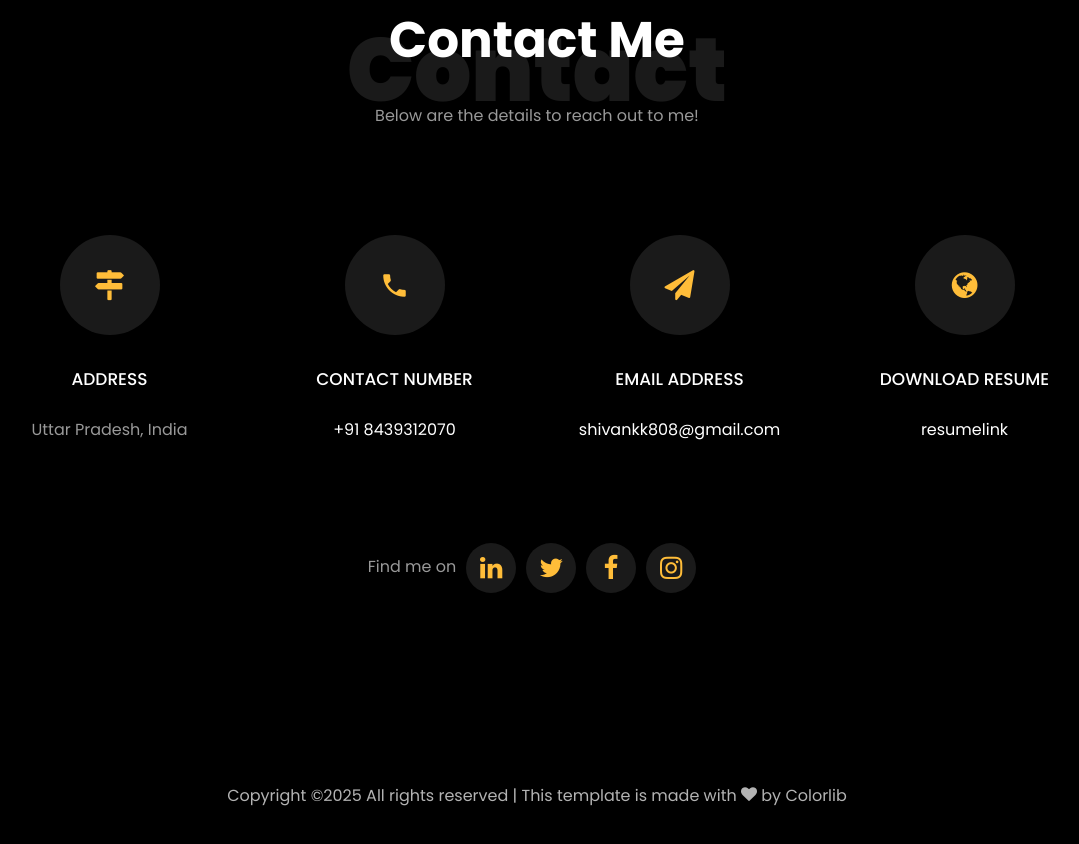
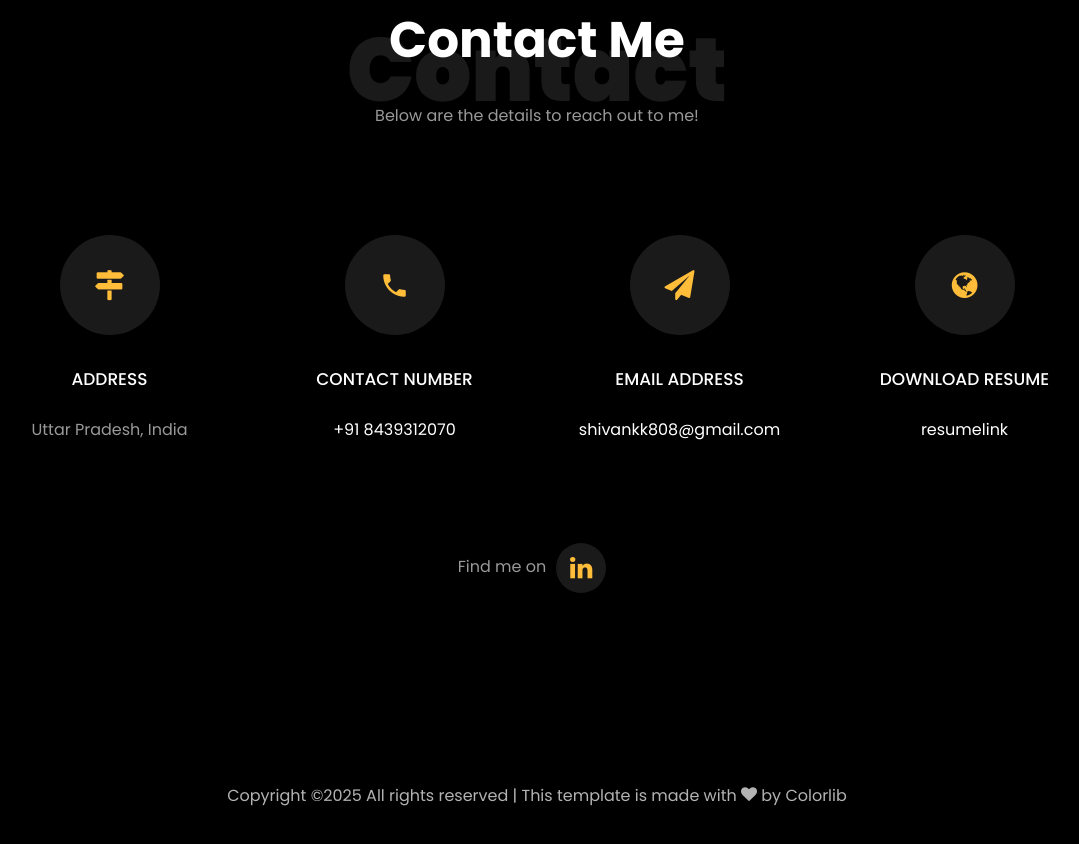
Before and after one commit to shivank821/shivank821.github.io, a plain HTML site: page index.html in a window 1280 px wide. Shown: the part 4038-4882 px from the top of the page, without its empty margins (103-1182 px from the left). Drawn offline with Linux system fonts and the light colour scheme; files whose address does not match are found by name.

Commit message:
Update social media links in footer

```diff
--- a/index.html
+++ b/index.html
@@ -593,10 +593,10 @@
 					<ul class="ftco-footer-social list-unstyled d-flex justify-content-center align-items-center mb-0">
 					  <li class="ftco-animate normal-txt">Find me on  </li>
 					  <!-- <li class="ftco-animate"><a href="https://www.youtube.com/@RishabhMishraOfficial"><span class="icon-youtube"></span></a></li> -->
-					  <li class="ftco-animate"><a href="https://www.linkedin.com/in/rishabhnmishra/"><span class="icon-linkedin"></span></a></li>
-					  <li class="ftco-animate"><a href="https://twitter.com/rishabhnmishra"><span class="icon-twitter"></span></a></li>
+					  <li class="ftco-animate"><a href="https://www.linkedin.com/in/shivank-kumar315/"><span class="icon-linkedin"></span></a></li>
+					 <!-- <li class="ftco-animate"><a href="https://twitter.com/rishabhnmishra"><span class="icon-twitter"></span></a></li>
 					  <li class="ftco-animate"><a href="https://facebook.com/shivankprajapati"><span class="icon-facebook"></span></a></li>
-				      <li class="ftco-animate"><a href="https://www.instagram.com/official_shivank_315/"><span class="icon-instagram"></span></a></li>
+				      <li class="ftco-animate"><a href="https://www.instagram.com/official_shivank_315/"><span class="icon-instagram"></span></a></li> -->
 					</ul>
 				<br>
 		   </div>
```
